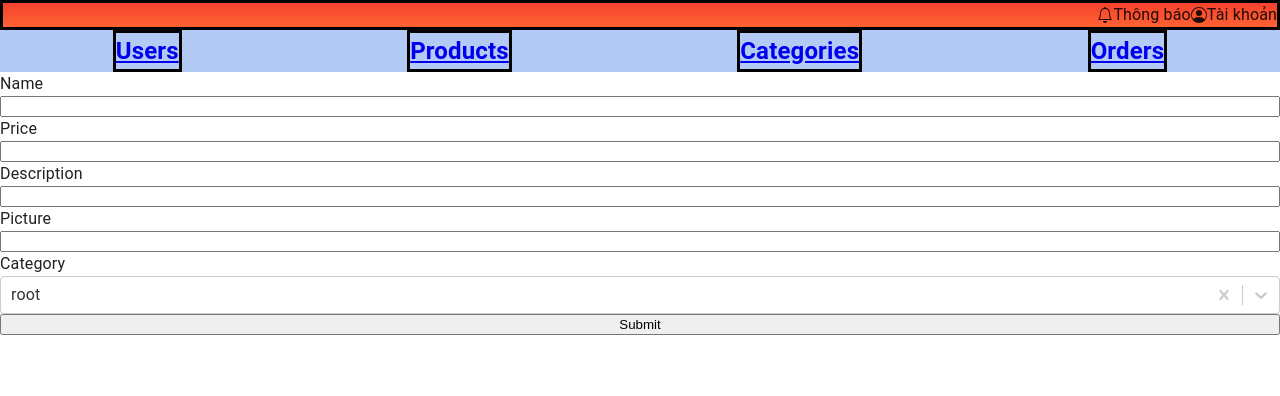
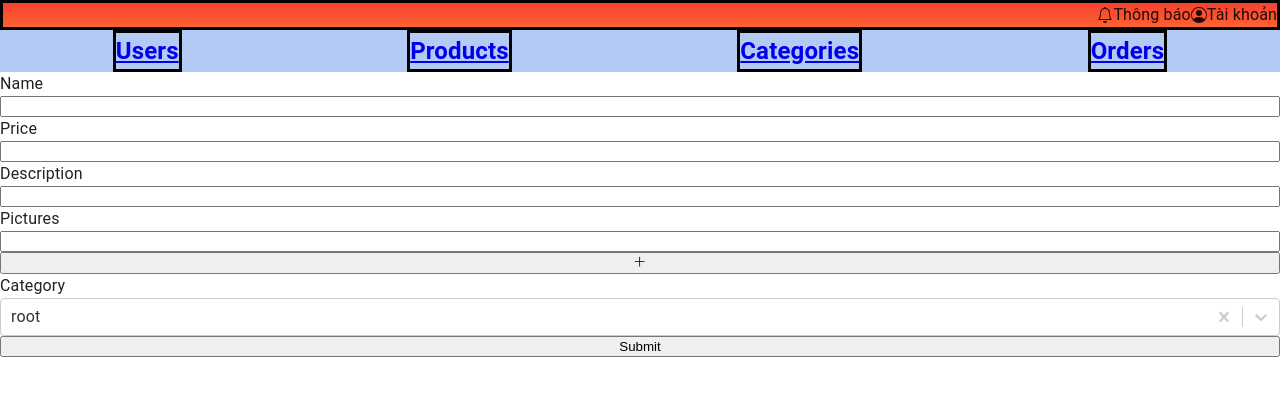
Before and after one commit to theWorstSolution/e-commerce-frontend, a React (Create React App) app: page /admin/products/product in a window 1280 px wide. Shown: the top 396 px of the page. Built offline with nearby package versions, Linux system fonts and the light colour scheme; no server answers.

Commit message:
minor change: admin create product pictures

```diff
--- a/src/pages/admin/CreateProduct.js
+++ b/src/pages/admin/CreateProduct.js
@@ -4,20 +4,33 @@ import { createProduct } from "../../services/productService";
 import { getChildrenCategory, createCategory } from "../../services/categoryService";
 import categoryService from "../../services/categoryService";
 import Creatable from 'react-select/creatable';
+import { BsBell, BsPlusLg, BsSearch, BsPersonCircle, BsArrowLeft } from "react-icons/bs";
 
 
 export default function CreateProduct() {
     const { setCurrentTab } = useOutletContext()
-    const [inputs, setInputs] = useState({});
+    const [inputs, setInputs] = useState({pictures:['']});
     const [categoriesAtLevel, setCategoriesAtLevel] = useState([[{id: categoryService.rootCategoryId, name:'root'}]])  // có id, name
     const [catsSelected, setCatsSelected] = useState([{value: categoryService.rootCategoryId, label:'root'}])    // có value và label
     const handleChange = (event) => {
         const name = event.target.name;
         const value = event.target.value;
-        setInputs(values => ({ ...values, [name]: value }))
+        if(name.slice(0,7)=='picture'){
+            inputs.pictures[parseInt(name.slice(7,undefined))] = value
+        }else{
+            setInputs(values => ({ ...values, [name]: value }))
+        }
     }
+    const [morePicturesField, setMorePicturesField] = useState([<input type="url" name={'picture0'} onChange={handleChange}/>])
+
     const handleSubmit = (event) => {
         event.preventDefault();
+        const temp = inputs.pictures.filter((picture)=>picture!='')
+        if(temp.length==0){
+            alert('must have at least 1 picture')
+            return
+        }
+        inputs.pictures = temp
         const body = {
             ...inputs,
             categories: catsSelected.map((catSelected) => ({id:catSelected.value, name:catSelected.label}))
@@ -41,8 +54,13 @@ export default function CreateProduct() {
             <input type="number" name='price' onChange={handleChange} />
             <label>Description</label>
             <input type="text" name='description' onChange={handleChange} />
-            <label>Picture</label>
-            <input type="url" name='picture' onChange={handleChange} />
+            <label>Pictures</label>
+            {morePicturesField}
+            <button onClick={(e)=>{
+                e.preventDefault()
+                inputs.pictures.push('')
+                setMorePicturesField([...morePicturesField,<input type="url" name={'picture'+(inputs.pictures.length-1)} onChange={handleChange}/>])
+            }}><BsPlusLg/></button>
             <label>Category</label>
             <div>
                 {categoriesAtLevel && categoriesAtLevel.map((catsAtLevel, idx) => {
```
